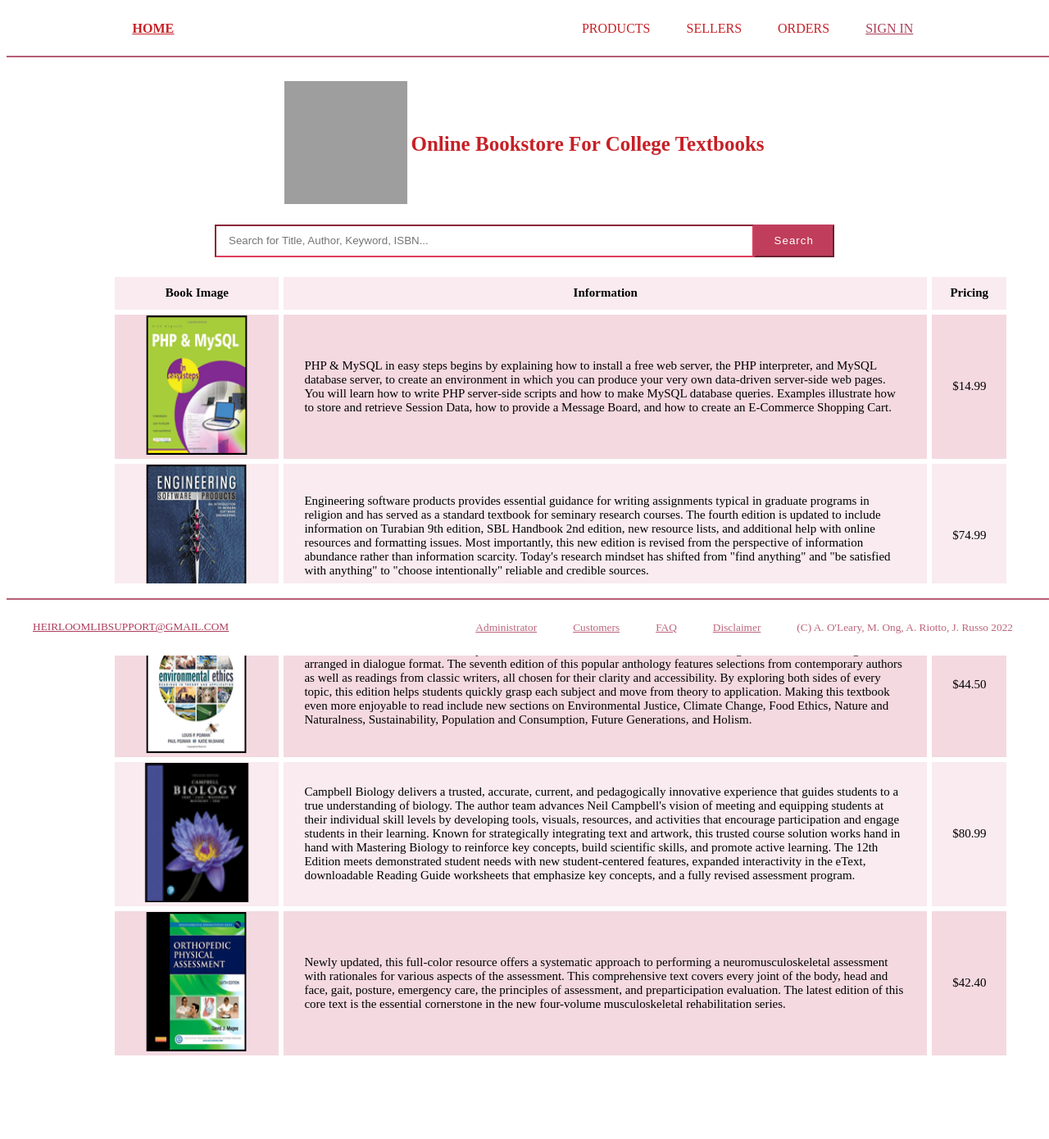
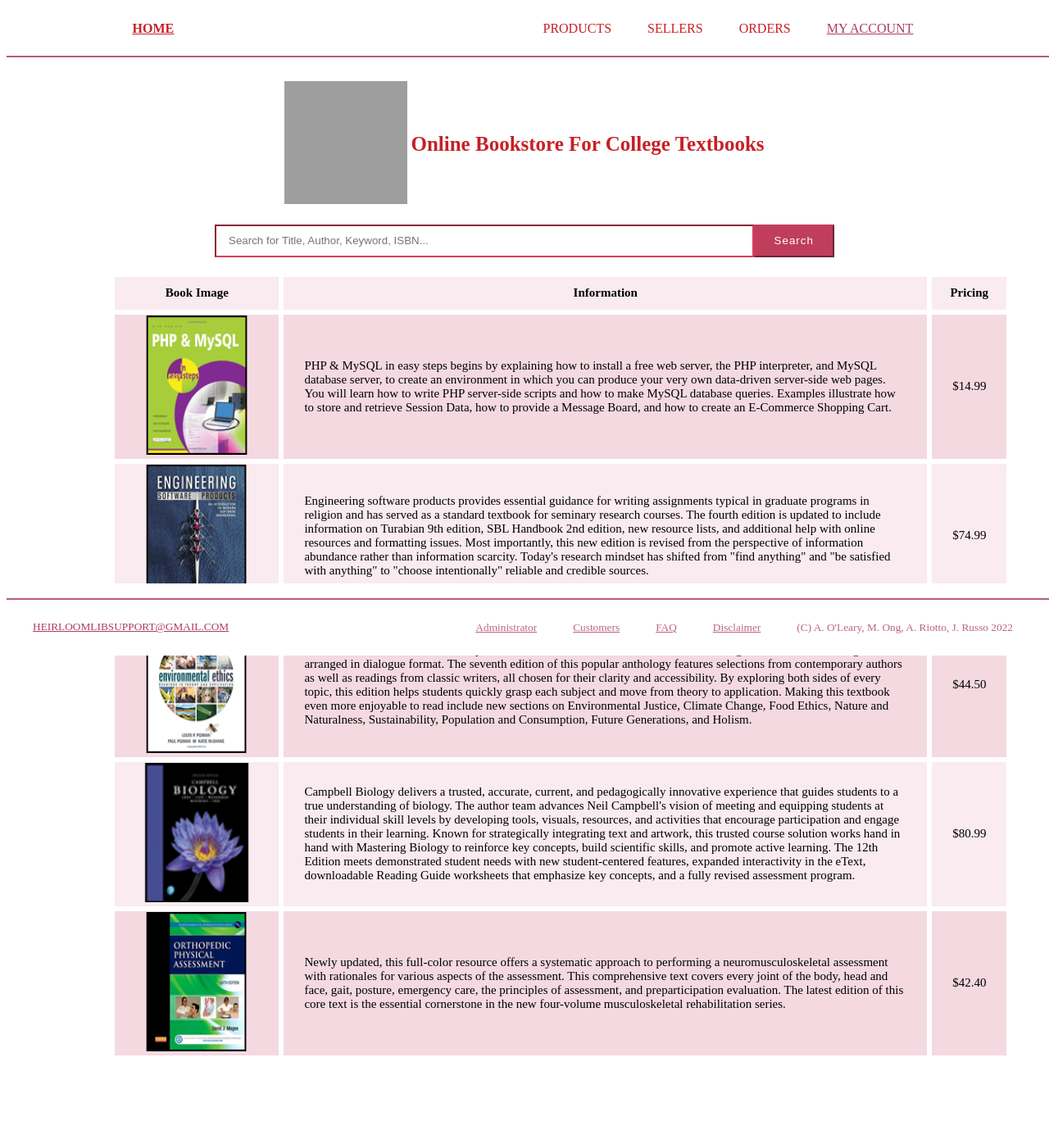
Before and after one commit to juliannarusso/Heirloom-Library, a PHP site: page /index.php in a window 1280 px wide. Shown: the whole page at 82% size. Run offline with PHP 8.4, Linux system fonts and the light colour scheme; a user stored in the database is signed in; data comes from the database, SQL or seed files in the repository; lists and menus that the app fills with data are empty; some libraries are stand-ins or nearby versions; grey boxes are pictures that could not be loaded.

Commit message:
QOL update, changing "Sign In" to "My Account" when signed in

```diff
--- a/webpages/header.php
+++ b/webpages/header.php
@@ -62,7 +62,7 @@
 
 
 </head>
-
+<?php include "../usercheck.php"; ?>
 <body>
 <div class="fixed-header">
             <div class="container1">
@@ -73,7 +73,7 @@
                             <li><a href="products.php" style = "color: rgb(198, 32, 38);">Products</a></li>
                             <li><a href="sellers.php" style = "color: rgb(198, 32, 38);">Sellers</a></li>
                             <li><a href="orders.php" style = "color: rgb(198, 32, 38);">Orders</a></li>
-                            <li><a href="signin.php"><u>Sign In</u></a></li>
+                            <li><a href="signin.php"><u><?php if (isset($_SESSION['login_status'])) { echo "My Account"; } else { echo "Sign In"; } ?></u></a></li>
                         </ul>
                     </div>
                 </header>
```
